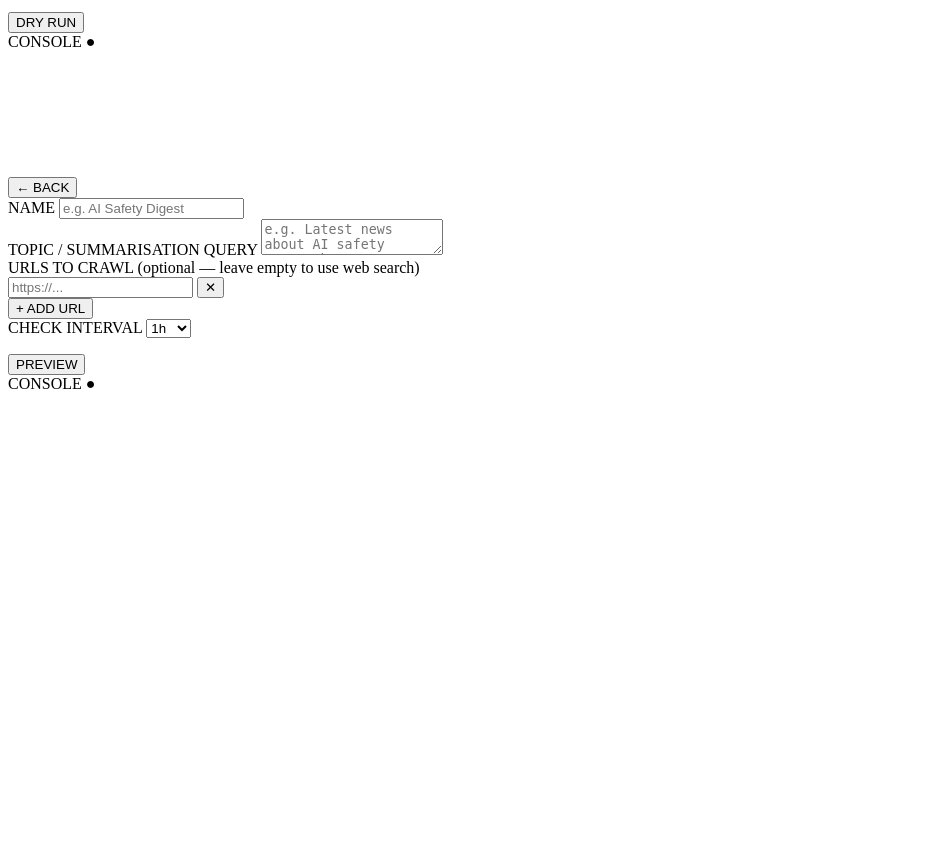
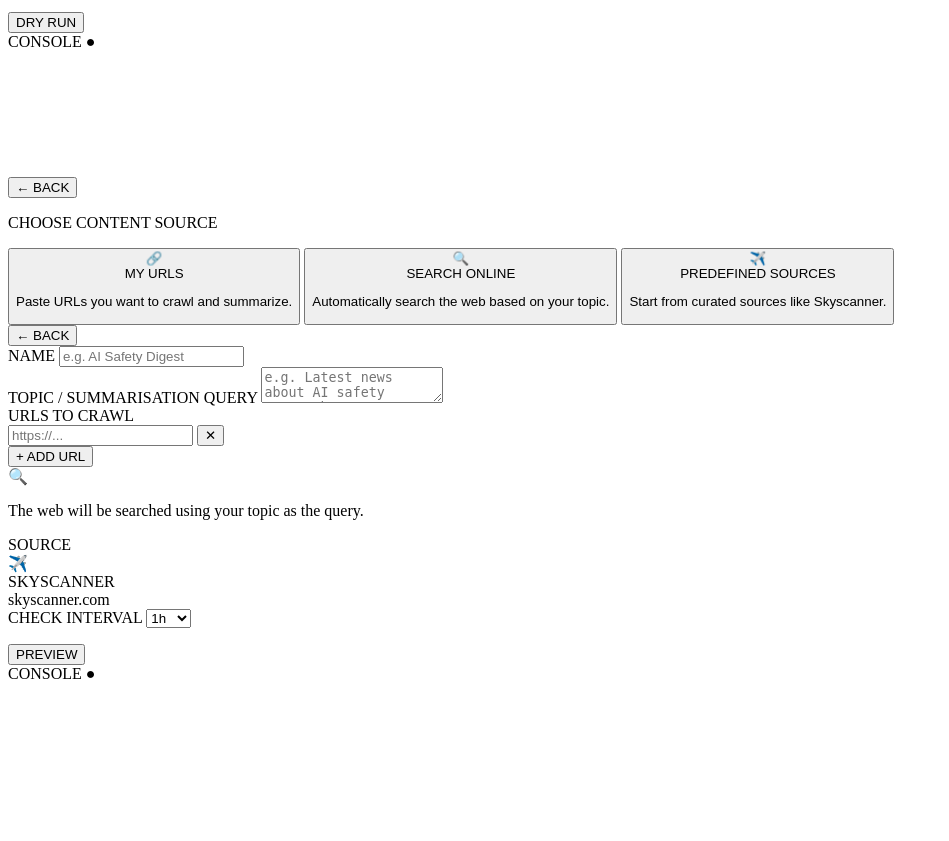
Before and after one commit to juanroldanbrz/signals-app, a FastAPI app: template src/templates/partials/create_modal.html in a window 1280 px wide. Shown: the part 368-1209 px from the top of the page, without its empty margins (0-949 px from the left). Before the commit the page ends 757 px from the top, so only its background shows below. Run offline with FastAPI, Linux system fonts and the light colour scheme; the template is opened without the code that fills it, so the values that code supplies are empty; parts of the project's set-up code (start-up, migrations or seed data) failed here and were passed over.

Commit message:
feat: digest source picker — my urls, search online, predefined (skyscanner)

```diff
--- a/src/templates/partials/create_modal.html
+++ b/src/templates/partials/create_modal.html
@@ -161,13 +161,45 @@
         </div>
       </div>
 
+      <!-- Phase 1b-source: Digest source picker -->
+      <div id="phase-digest-source" class="hidden px-6 py-5">
+        <button onclick="showTypePicker()" class="text-gray-600 hover:text-gray-300 text-xs font-mono mb-4 flex items-center gap-1 transition-colors">← BACK</button>
+        <p class="text-xs font-mono text-gray-500 mb-4 tracking-wider">CHOOSE CONTENT SOURCE</p>
+        <div class="space-y-3">
+          <button onclick="selectDigestSource('urls')"
+            class="w-full p-4 rounded-lg border border-dark-border bg-dark-bg hover:border-neon-blue/40 hover:bg-neon-blue/5 transition-all text-left flex items-start gap-4">
+            <span class="text-2xl leading-none">🔗</span>
+            <div>
+              <div class="text-neon-blue font-mono font-bold text-sm mb-1">MY URLS</div>
+              <p class="text-gray-500 text-xs font-mono leading-relaxed">Paste URLs you want to crawl and summarize.</p>
+            </div>
+          </button>
+          <button onclick="selectDigestSource('search')"
+            class="w-full p-4 rounded-lg border border-dark-border bg-dark-bg hover:border-neon-blue/40 hover:bg-neon-blue/5 transition-all text-left flex items-start gap-4">
+            <span class="text-2xl leading-none">🔍</span>
+            <div>
+              <div class="text-neon-blue font-mono font-bold text-sm mb-1">SEARCH ONLINE</div>
+              <p class="text-gray-500 text-xs font-mono leading-relaxed">Automatically search the web based on your topic.</p>
+            </div>
+          </button>
+          <button onclick="selectDigestSource('predefined')"
+            class="w-full p-4 rounded-lg border border-dark-border bg-dark-bg hover:border-neon-blue/40 hover:bg-neon-blue/5 transition-all text-left flex items-start gap-4">
+            <span class="text-2xl leading-none">✈️</span>
+            <div>
+              <div class="text-neon-blue font-mono font-bold text-sm mb-1">PREDEFINED SOURCES</div>
+              <p class="text-gray-500 text-xs font-mono leading-relaxed">Start from curated sources like Skyscanner.</p>
+            </div>
+          </button>
+        </div>
+      </div>
+
       <!-- Phase 1b: Digest form -->
       <div id="phase-digest" class="hidden" style="perspective: 1000px;">
         <div id="digest-flip-inner" style="transition: transform 0.5s; transform-style: preserve-3d; position: relative;">
 
           <!-- FRONT: Digest form -->
           <div style="backface-visibility: hidden;" class="px-6 py-5">
-            <button onclick="showTypePicker()" class="text-gray-600 hover:text-gray-300 text-xs font-mono mb-4 flex items-center gap-1 transition-colors">← BACK</button>
+            <button onclick="showDigestSourcePicker()" class="text-gray-600 hover:text-gray-300 text-xs font-mono mb-4 flex items-center gap-1 transition-colors">← BACK</button>
             <div class="space-y-4">
               <div>
                 <label class="block text-xs text-gray-600 font-mono mb-1">NAME</label>
@@ -179,8 +211,10 @@
                 <textarea id="d-query" rows="2" placeholder="e.g. Latest news about AI safety research"
                   class="w-full bg-dark-bg border border-dark-border rounded p-2 text-xs font-mono text-gray-200 focus:outline-none focus:border-neon-blue/50 resize-none"></textarea>
               </div>
-              <div>
-                <label class="block text-xs text-gray-600 font-mono mb-2">URLS TO CRAWL <span class="text-gray-700">(optional — leave empty to use web search)</span></label>
+
+              <!-- Source: MY URLS -->
+              <div id="d-source-urls-section" class="hidden">
+                <label class="block text-xs text-gray-600 font-mono mb-2">URLS TO CRAWL</label>
                 <div id="d-url-list" class="space-y-2 mb-2">
                   <div class="flex gap-2">
                     <input type="url" placeholder="https://..." data-url-input
@@ -191,6 +225,27 @@
                 <button type="button" onclick="addUrlRow()"
                   class="text-neon-blue text-xs font-mono hover:text-white transition-colors">+ ADD URL</button>
               </div>
+
+              <!-- Source: SEARCH ONLINE -->
+              <div id="d-source-search-section" class="hidden">
+                <div class="p-3 rounded-lg border border-neon-blue/20 bg-neon-blue/5 flex items-center gap-3">
+                  <span class="text-lg">🔍</span>
+                  <p class="text-xs font-mono text-gray-400">The web will be searched using your topic as the query.</p>
+                </div>
+              </div>
+
+              <!-- Source: PREDEFINED -->
+              <div id="d-source-predefined-section" class="hidden">
+                <label class="block text-xs text-gray-600 font-mono mb-2">SOURCE</label>
+                <div class="p-3 rounded-lg border border-neon-blue/30 bg-neon-blue/5 flex items-center gap-3">
+                  <span class="text-xl">✈️</span>
+                  <div>
+                    <div class="text-xs font-mono text-neon-blue font-bold">SKYSCANNER</div>
+                    <div class="text-xs font-mono text-gray-600">skyscanner.com</div>
+                  </div>
+                </div>
+              </div>
+
               <div>
                 <label class="block text-xs text-gray-600 font-mono mb-1">CHECK INTERVAL</label>
                 {% if user.subscription_type == "FREE" %}
@@ -289,6 +344,7 @@
     document.getElementById('phase-type-picker').classList.remove('hidden');
     document.getElementById('phase-monitor').classList.add('hidden');
     document.getElementById('phase-digest').classList.add('hidden');
+    document.getElementById('phase-digest-source').classList.add('hidden');
   };
 
   window.showMonitorForm = function() {
@@ -297,10 +353,26 @@
     document.getElementById('phase-digest').classList.add('hidden');
   };
 
+  let digestSourceType = 'search';
+
   window.showDigestForm = function() {
+    showDigestSourcePicker();
+  };
+
+  window.showDigestSourcePicker = function() {
     document.getElementById('phase-type-picker').classList.add('hidden');
     document.getElementById('phase-monitor').classList.add('hidden');
+    document.getElementById('phase-digest').classList.add('hidden');
+    document.getElementById('phase-digest-source').classList.remove('hidden');
+  };
+
+  window.selectDigestSource = function(type) {
+    digestSourceType = type;
+    document.getElementById('phase-digest-source').classList.add('hidden');
     document.getElementById('phase-digest').classList.remove('hidden');
+    document.getElementById('d-source-urls-section').classList.toggle('hidden', type !== 'urls');
+    document.getElementById('d-source-search-section').classList.toggle('hidden', type !== 'search');
+    document.getElementById('d-source-predefined-section').classList.toggle('hidden', type !== 'predefined');
   };
 
   // ─── Monitor form helpers ────────────────────────────────────────────────────
@@ -474,14 +546,20 @@
   };
 
   window.runDigestPreview = async function() {
-    const urls = Array.from(document.querySelectorAll('[data-url-input]'))
-      .map(el => el.value.trim()).filter(Boolean);
     const query = document.getElementById('d-query').value.trim();
     const name = document.getElementById('d-name').value.trim();
     const interval = document.getElementById('d-interval').value;
     const errEl = document.getElementById('digest-error');
 
-    const braveQuery = urls.length === 0 ? query : '';
+    let urls = [];
+    let braveQuery = '';
+    if (digestSourceType === 'urls') {
+      urls = Array.from(document.querySelectorAll('[data-url-input]')).map(el => el.value.trim()).filter(Boolean);
+    } else if (digestSourceType === 'search') {
+      braveQuery = query;
+    } else if (digestSourceType === 'predefined') {
+      urls = ['https://www.skyscanner.com'];
+    }
 
     const btn = document.getElementById('digest-preview-btn');
     btn.disabled = true;
```
